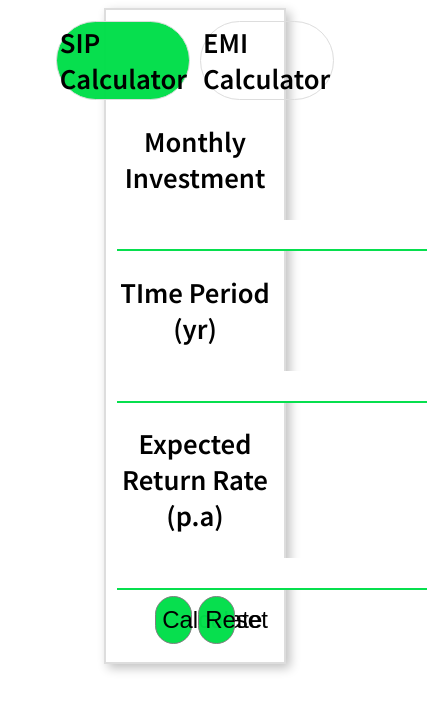
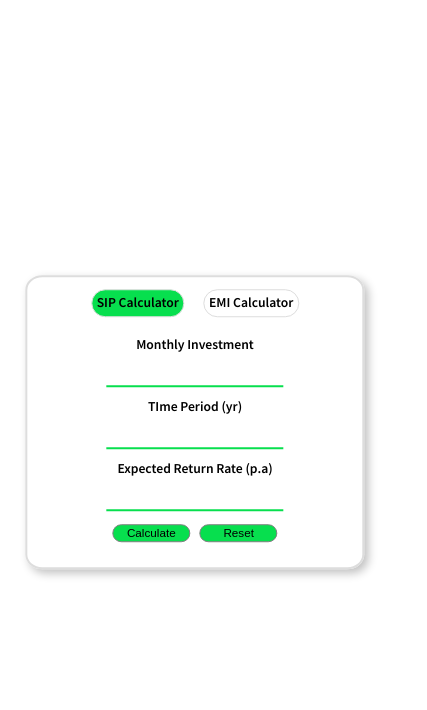
Before and after one commit to navedpathan/Financial-Calculator, a plain HTML site: page index.html in a window 390 px wide. Shown: the whole page, 427 px wide, since content can reach past the window. Drawn offline with Linux system fonts and the light colour scheme.

Commit message:
fincalci commit

```diff
--- a/fincalci.css
+++ b/fincalci.css
@@ -10,8 +10,13 @@ body{
 main{
     border: 2px solid rgb(221, 221, 221);
     box-shadow: 4px 4px 10px rgb(192, 192, 192);
+    border-radius: 5%;
     padding: 3%;
     width: 40vw;
+    position: absolute;
+    top: 50%;
+    left: 50%;
+    transform: translate(-50%, -50%);
 }
 
 .menu{
@@ -21,7 +26,7 @@ main{
 }
 
 .menu-item{
-    font-size: 1.8rem;
+    font-size: 2vw;
     margin: 0% 3%;
     padding: 1.5%;
     border: 1px solid rgb(221, 221, 221);
@@ -45,12 +50,12 @@ main{
 }
 
 h2{
-    font-size: 1.8rem;
+    font-size: 2vw;
 }
 
 input[type=number]{
     text-align: center;
-    font-size: 1.5rem;
+    font-size: 1.8vw;
     border: none;
     outline: none;
     border-bottom: 2px solid rgba(0, 223, 74, 0.972);
@@ -60,8 +65,8 @@ input[type=number]{
 .calculate, .reset{
     margin: 4% 1%;
     width: 9.4vw;
-    height: 3rem;
-    font-size: 1.5rem;
+    padding: 0.5vw 1vw;
+    font-size: 1.8vw;
     border-radius: 3rem;
     border: 1px solid grey;
     background-color: rgba(0, 223, 74, 0.972);
@@ -84,10 +89,40 @@ input[type=number]{
     align-items: center;
     justify-content: space-between;
     margin: 2%;
-    font-size: 1.8rem;
+    font-size: 1.6vw;
 }
 
 
 .emi-calci{
     display: none;
 }
+
+@media screen and (max-width: 900px) {
+    main {
+        width: 60vw;
+    }
+
+    .menu-item, h2, input[type=number], .emi, .interest, .total-sip, .total-emi, .returns, .invested {
+        font-size: 2.5vw;
+    }
+
+    .calculate, .reset {
+        font-size: 2.3vw;
+        width: 15vw;
+    }
+}
+
+@media screen and (max-width: 600px) {
+    main {
+        width: 80vw;
+    }
+
+    .menu-item, h2, input[type=number], .emi, .interest, .total-sip, .total-emi, .returns, .invested {
+        font-size: 3.5vw;
+    }
+
+    .calculate, .reset {
+        font-size: 3vw;
+        width: 20vw;
+    }
+}
```
Also changed, not shown: index.html (renamed from fincalci.html).
